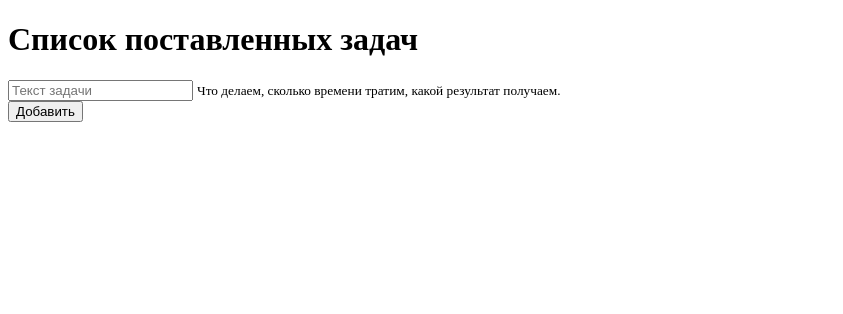
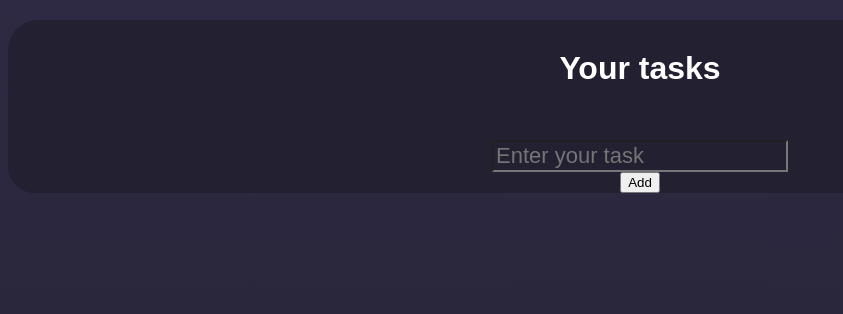
Before and after one commit to dmitrygvl/toDoListApp, a website built with webpack: page src/index.html in a window 1280 px wide. Shown: the whole page, without its empty margins (0-843 px from the left). Built offline with nearby package versions, Linux system fonts and the light colour scheme.

Commit message:
Add renderTask

```diff
--- a/package.json
+++ b/package.json
@@ -6,7 +6,7 @@
   "scripts": {
     "test": "jest",
     "lint": "prettier --check . && eslint . && stylelint \"**/*.{css, scss}\" && npx tsc --noEmit",
-    "lint:fix": "prettier --write . && eslint . --fix  && stylelint \"**/*.{css, scss}\" --fix && npx tsc --noEmit",
+    "lint:fix": "prettier --write . && eslint . --fix && npx tsc --noEmit",
     "prepare": "husky install",
     "check-ts": "tsc --noEmit",
     "start": "webpack serve --mode development",
@@ -62,7 +62,6 @@
       "eslint --cache --fix",
       "prettier --write"
     ],
-    "*.{css,scss,md,yml,json,html}": "prettier . --write",
-    "*.{css, scss}": "stylelint --fix"
+    "*.{css,scss,md,yml,json,html}": "prettier . --write"
   }
 }
--- a/src/index.html
+++ b/src/index.html
@@ -3,7 +3,7 @@
   <head>
     <meta charset="UTF-8" />
     <meta name="viewport" content="width=device-width, initial-scale=1.0" />
-    <title>ToDo</title>
+    <title>To Do List</title>
   </head>
   <body>
     <div id="app" class="app"></div>
--- a/src/index.ts
+++ b/src/index.ts
@@ -1,44 +1,20 @@
 import './styles/styles.css';
 import { runApp } from './modules/runApp';
-
-import { Task } from './modules/types';
 import { initTasks, addTask, deleteTask, toggleTask } from './modules/actions';
 import store from './modules/store';
-// import { tasksList } from './renderTask';
 import crossIcon from './assets/img/cross.svg';
 import tickIcon from './assets/img/tick.svg';
+import { updateUI } from './modules/renderTask';
 
 const app = document.getElementById('app') as HTMLElement;
 
 runApp(app);
 
-const form = document.getElementById('form') as HTMLFormElement;
-const taskInput = document.getElementById('taskInput') as HTMLInputElement;
-const tasksList = document.getElementById('tasksList') as HTMLElement;
-
-// Функция для рендеринга задачи
-function renderTask(task: Task) {
-  const cssClass = task.isDone ? 'task-title task-title--done' : 'task-title';
-  const taskHTML = `
-      <li id="${task.id}" class="list-group-item d-flex justify-content-between task-item">
-        <span class="${cssClass}">${task.text}</span>
-        <div class="task-item__buttons">
-          <button type="button" data-action="done" class="btn-action">
-            <img src="${tickIcon}" alt="Done" width="18" height="18">
-          </button>
-          <button type="button" data-action="delete" class="btn-action">
-            <img src="${crossIcon}" alt="Delete" width="18" height="18">
-          </button>
-        </div>
-      </li>`;
-  tasksList.insertAdjacentHTML('beforeend', taskHTML);
-}
-
-// Функция для обновления UI
-function updateUI(tasks: Task[]) {
-  tasksList.innerHTML = '';
-  tasks.forEach(renderTask);
-}
+export const form = document.getElementById('form') as HTMLFormElement;
+export const taskInput = document.getElementById(
+  'taskInput',
+) as HTMLInputElement;
+export const tasksList = document.getElementById('tasksList') as HTMLElement;
 
 // Инициализация состояния из localStorage
 const savedTasks = localStorage.getItem('tasks');
--- a/src/modules/renderAppUI.ts
+++ b/src/modules/renderAppUI.ts
@@ -58,7 +58,7 @@
 export function renderAppUI(rootEl: HTMLElement) {
   rootEl.innerHTML = `
   <div class="container">
-  <h1>Список поставленных задач</h1>
+  <h1>Your tasks</h1>
   <div class="h4 mb-5"></div>
   <div class="card mb-4">
     <ul id="tasksList" class="list-group list-group-flush"></ul>
@@ -73,16 +73,12 @@ export function renderAppUI(rootEl: HTMLElement) {
             autocomplete="off"
             class="form-control"
             id="taskInput"
-            placeholder="Текст задачи"
+            placeholder="Enter your task"
             required
           />
-          <small id="emailHelp" class="form-text text-muted"
-            >Что делаем, сколько времени тратим, какой результат
-            получаем.</small
-          >
         </div>
         <button type="submit" class="btn btn-primary btn-lg active">
-          Добавить
+          Add
         </button>
       </form>
     </div>
--- a/src/modules/renderTask.ts
+++ b/src/modules/renderTask.ts
@@ -1,28 +1,27 @@
-// import { Task } from './types';
-// import crossIcon from "../assets/img/cross.svg";
-// import tickIcon from "../assets/img/tick.svg";
+import { Task } from './types';
+import crossIcon from '../assets/img/cross.svg';
+import tickIcon from '../assets/img/tick.svg';
+import { tasksList } from '../index';
 
-// // export const tasksList = document.getElementById("tasksList") as HTMLElement;
+function renderTask(task: Task) {
+  const cssClass = task.isDone ? 'task-title task-title--done' : 'task-title';
+  const taskHTML = `
+      <li id="${task.id}" class="list-group-item d-flex justify-content-between task-item">
+        <span class="${cssClass}">${task.text}</span>
+        <div class="task-item__buttons">
+          <button type="button" data-action="done" class="btn-action">
+            <img src="${tickIcon}" alt="Done" width="18" height="18">
+          </button>
+          <button type="button" data-action="delete" class="btn-action">
+            <img src="${crossIcon}" alt="Delete" width="18" height="18">
+          </button>
+        </div>
+      </li>`;
+  tasksList.insertAdjacentHTML('beforeend', taskHTML);
+}
 
-// export function renderTask(task: Task) {
-//   const cssClass = task.isDone ? 'task-title task-title--done' : 'task-title';
-//   const taskHTML = `
-//       <li id="${task.id}" class="list-group-item d-flex justify-content-between task-item">
-//         <span class="${cssClass}">${task.text}</span>
-//         <div class="task-item__buttons">
-//           <button type="button" data-action="done" class="btn-action">
-//             <img src="${tickIcon}" alt="Done" width="18" height="18">
-//           </button>
-//           <button type="button" data-action="delete" class="btn-action">
-//             <img src="${crossIcon}" alt="Delete" width="18" height="18">
-//           </button>
-//         </div>
-//       </li>`;
-//   // tasksList.insertAdjacentHTML('beforeend', taskHTML);
-// }
-
-// // Функция для обновления UI
-// export function updateUI(tasks: Task[]) {
-//   tasksList.innerHTML = '';
-//   tasks.forEach(renderTask);
-// }
+// Функция для обновления UI
+export function updateUI(tasks: Task[]) {
+  tasksList.innerHTML = '';
+  tasks.forEach(renderTask);
+}
--- a/src/modules/runApp.ts
+++ b/src/modules/runApp.ts
@@ -2,9 +2,9 @@ import { renderAppUI } from './renderAppUI';
 import { Task } from './types';
 import { initTasks, addTask, deleteTask, toggleTask } from './actions';
 import store from './store';
-// import { tasksList } from './renderTask';
 import crossIcon from '../assets/img/cross.svg';
 import tickIcon from '../assets/img/tick.svg';
+import { updateUI } from './renderTask';
 
 export function runApp(appEl: HTMLElement) {
   renderAppUI(appEl);
@@ -31,7 +31,7 @@ export function runApp(appEl: HTMLElement) {
   //   tasksList.insertAdjacentHTML("beforeend", taskHTML);
   // }
 
-  // // Функция для обновления UI
+  // Функция для обновления UI
   // function updateUI(tasks: Task[]) {
   //   tasksList.innerHTML = "";
   //   tasks.forEach(renderTask);
--- a/src/styles/styles.css
+++ b/src/styles/styles.css
@@ -1,4 +1,4 @@
-/* body {
+body {
   background-color: #222031;
   background: linear-gradient(#2f2a43, #222031);
   color: #fff;
@@ -247,4 +247,4 @@ h1 {
 
 .float-right {
   float: right;
-} */
+}
```
